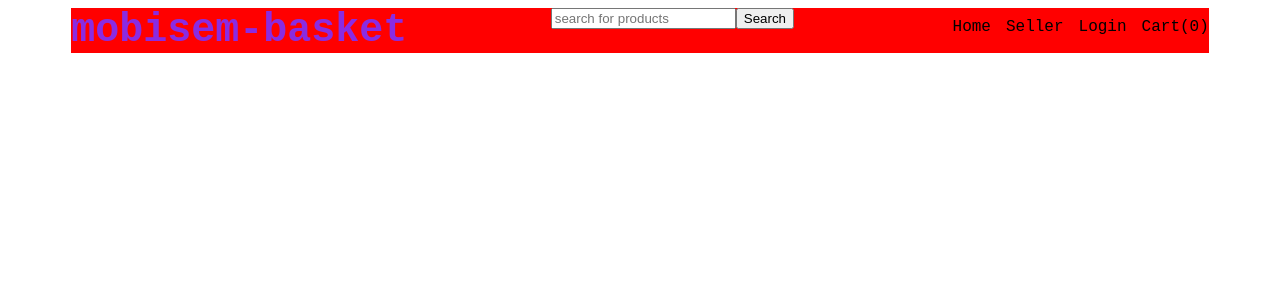
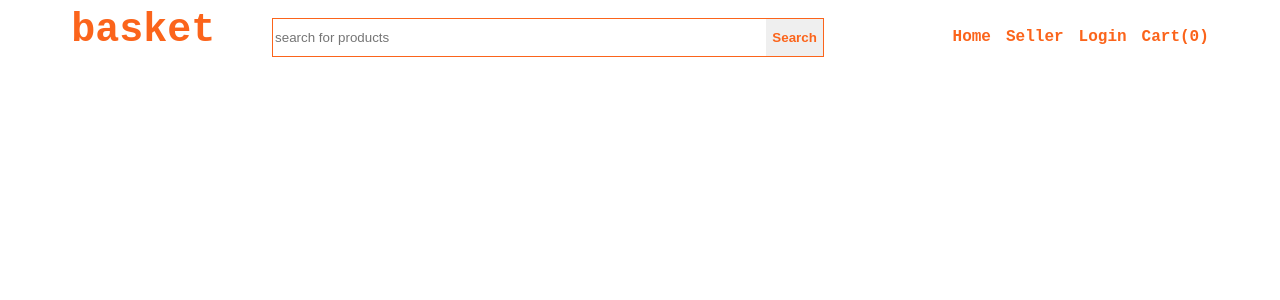
Before and after one commit to bahlbii/basket, an Angular app in the folder client/: page / in a window 1280 px wide. Shown: the top 300 px of the page. Built offline with nearby package versions, Linux system fonts and the light colour scheme.

Commit message:
initial commit

```diff
--- a/client/src/app/header/header.component.html
+++ b/client/src/app/header/header.component.html
@@ -1,13 +1,16 @@
 <nav class="nav">
-    <h1> mobisem-basket</h1>
-    <div>
+    <h1> basket</h1>
+    <div class="search_bar">
         <input type="text" placeholder="search for products" />
-        <button>Search</button>
+        <button class="searchbutton">Search</button>
     </div>
+    <div class="nav_items">
         <ul>
             <li><a href="#">Home</a></li>
             <li><a href="#">Seller</a></li>
             <li><a href="#">Login</a></li>
             <li><a href="#">Cart(0)</a></li>
         </ul>
+    </div>
+
 </nav>
--- a/client/src/app/header/header.component.scss
+++ b/client/src/app/header/header.component.scss
@@ -1,33 +1,64 @@
-$backgroundColor: red;
+$backgroundColor: #fb641b;
 $logo_text_color: blueviolet;
 $nav_items_display: inline-flex;
 $nav_items_hover_color: white;
 
-.nav{
-    background-color: $backgroundColor;
+.nav {
+  //   background-color: $backgroundColor;
   display: flex;
   justify-content: space-between;
 }
 .nav h1 {
-    color: $logo_text_color;
+  color: $backgroundColor;
   margin: 0;
   font-size: 40px;
 }
-.nav ul{
+.nav ul {
   display: $nav_items_display;
-    list-style-type:  none;
+  list-style-type: none;
   margin: 0;
   padding: 0;
 }
-.nav li{
+.nav li {
   padding-top: 10px;
   padding-left: 15px;
 }
-.nav li a{
-    color: black;
+.nav li a {
+  color: $backgroundColor;
   text-decoration: none;
+  font-weight: bold;
   align-items: center;
 }
-.nav li a:hover{
-    color: $nav_items_hover_color;
+.nav li a:hover {
+  text-decoration: underline;
+  font-weight: bolder;
 }
+.nav .search_bar {
+  flex: 1;
+  display: flex;
+  margin-top: 5px;
+  margin-left: 5%;
+  margin-right: 5%;
+}
+.nav .nav_items {
+    margin-top: 10px;
+  display: flex;
+  margin-left: 5%;
+}
+.nav .search_bar input {
+  flex: 1;
+  color: #fb641b;
+  border: 1px solid $backgroundColor;
+  height: 35px;
+  border-right: 0px;
+  margin-top: 5px;
+  margin-bottom: 5px;
+}
+.nav .search_bar button {
+  margin-top: 5px;
+  color: #fb641b;
+  font-weight: bold;
+  border: 1px solid $backgroundColor;
+  height: 39px;
+  border-left: 0px;
+}
```
Lines whose indentation alone changed are shown as unchanged.
